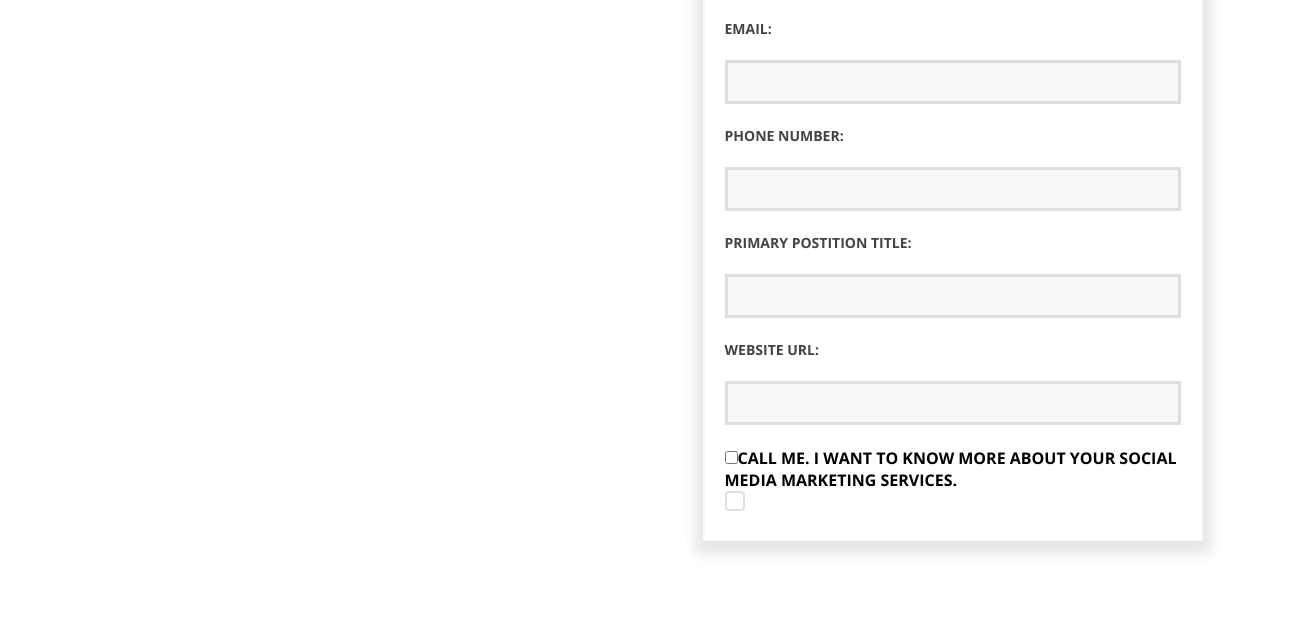
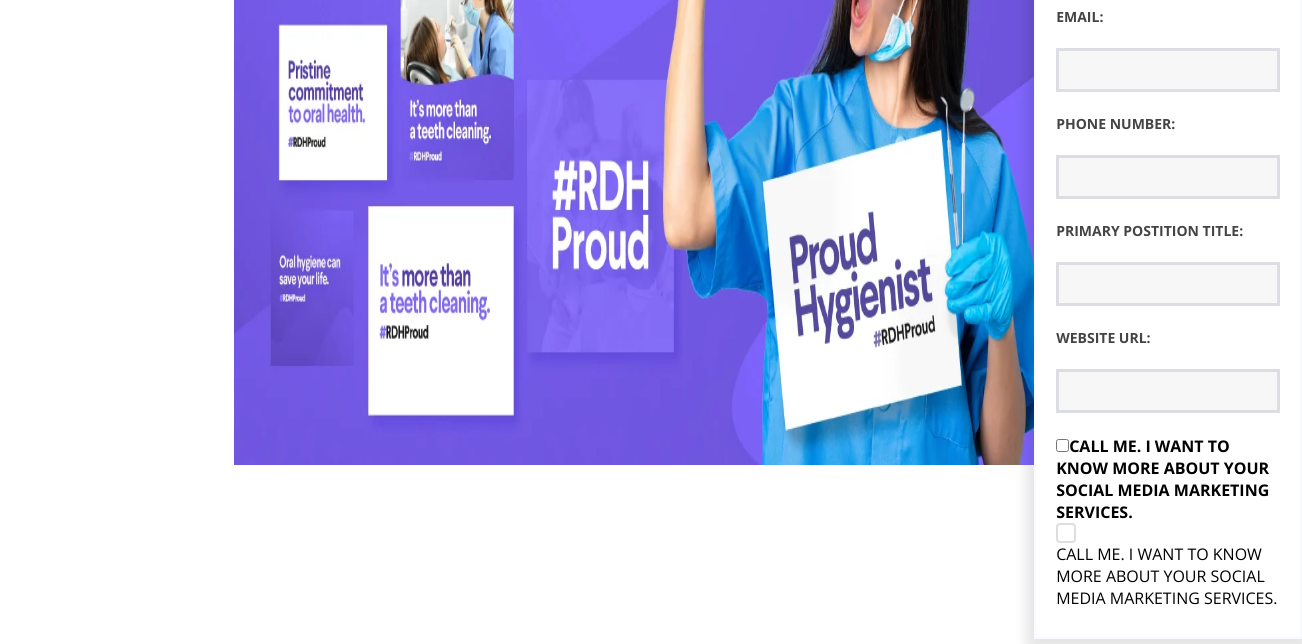
Before and after one commit to mcotant/msp_landing_page, a plain HTML site: page index.html in a window 1280 px wide. Shown: the part 825-1469 px from the top of the page, 1302 px wide, since content can reach past the window. Before the commit the page ends 1416 px from the top, so only its background shows below. Drawn offline with nearby package versions, Linux system fonts and the light colour scheme.

Commit message:
msp_landing_page

```diff
--- a/CSS/styles.css
+++ b/CSS/styles.css
@@ -50,11 +50,20 @@ ul{
 
 .hero__2{
    display: flex;
-   justify-content: space-around;
-   padding: 50px;
+   justify-content: space-between;
+   padding: 5px;
+
+
 
 
 }
+
+.img_1{
+  height: 800px;
+  width: 800px;
+}
+
+
 
 .Free{
     color: #8066ff;
--- a/index.html
+++ b/index.html
@@ -25,6 +25,7 @@
         </div>
         <div class="hero__2">
             <h1> <span class="Free">FREE CAMPAIGN</span> for National Dental Hygiene Month!</h1>
+            <img class="img_1" src="./img/Dental-Hygiene-Month-LP_hero-image-1.webp" alt="">
             <div class="main__form">
             <form action="">
                 <div class="top__form">
@@ -45,9 +46,11 @@
                     <input class="feild" type="text" id="website" name="fname"><br>
                     <label class="main__checkbox"><input type="checkbox"><span class="checkmark_text">CALL ME. I WANT TO KNOW MORE ABOUT YOUR SOCIAL MEDIA MARKETING SERVICES.</span></label>
 
-                    <input id="intrested" class="checkbox__1" type="checkbox"
+                    <input id="intrested" class="checkbox__1" type="checkbox"<span class="checkmark_text">CALL ME. I WANT TO KNOW MORE ABOUT YOUR SOCIAL MEDIA MARKETING SERVICES.</span>
             </form>
+
         </div>
+
         </div>
     </main>
 
```
Also changed, not shown: img/Dental-Hygiene-Month-LP_hero-image-1.webp (added).
